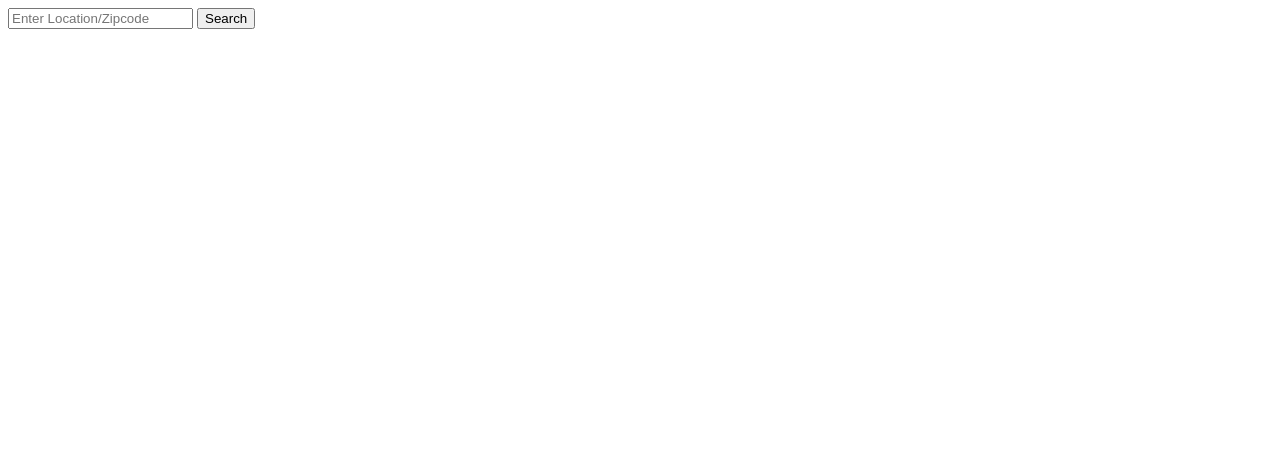
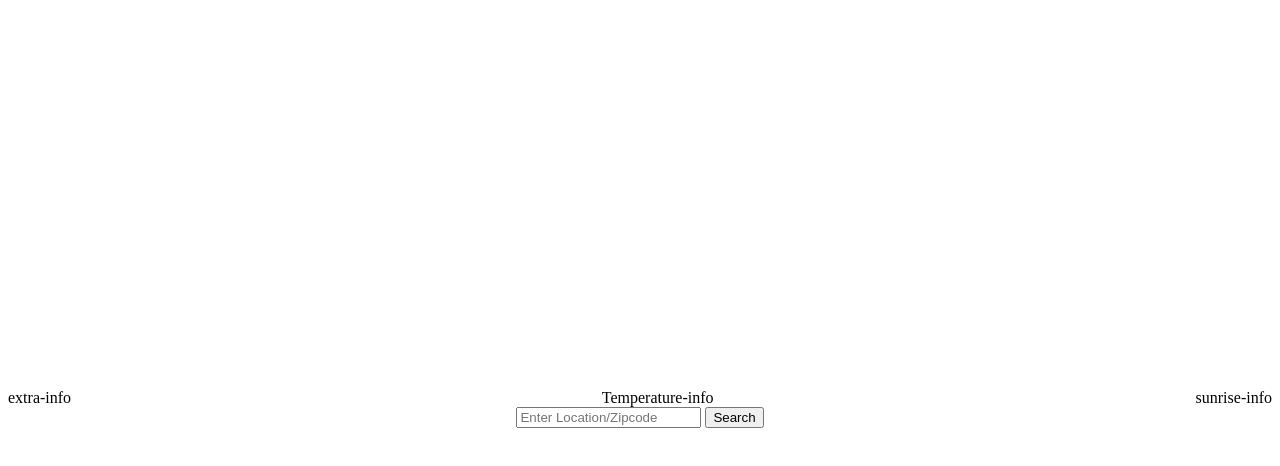
Before and after one commit to shoebham/Weather-App, a plain HTML site: page index.html in a window 1280 px wide. Drawn offline with Linux system fonts and the light colour scheme.

Commit message:
position styling

```diff
--- a/index.html
+++ b/index.html
@@ -11,18 +11,27 @@
 
     <div class="main">
         <div class="weather-search">
-            <input id="location-input" type="text" placeholder="Enter Location/Zipcode"/>
-            <button onclick="search()">Search</button>
+            <input id="location-input" class="location-search" type="text" placeholder="Enter Location/Zipcode"/>
+            <button id="location-search-btn" class="location-search" onclick="search()">Search</button>
         </div>
         <div class="weather-info">
-            <p id="temperature"></p>
-            <p id="location"></p>
-            <p id="description"></p>
-            <p id="humidity"></p>
-            <p id="pressure"></p>
-            <p id="sunrise"></p>
-            <p id="sunset"></p>
-            <p id="icon"></p>
+            <div class="extra-info info">
+                extra-info
+                <p id="humidity"></p>
+                <p id="pressure"></p>
+            </div>
+            <div class="temperature-info info">
+                Temperature-info
+                <p id="icon"></p>
+                <p id="temperature"></p>
+                <p id="location"></p>
+                <p id="description"></p>
+            </div>
+            <div class="sunrise-info info">
+                sunrise-info
+                <p id="sunrise"></p>
+                <p id="sunset"></p>
+            </div>
         </div>
     </div>
 </body>
--- a/style.css
+++ b/style.css
@@ -0,0 +1,40 @@
+html,body{
+    height:100%;
+     min-height:100%;
+}
+
+.main{
+    display: flex;
+    flex-direction: column;
+    justify-content: center;
+    height: 100%;
+}
+
+p{
+    display: block;
+    margin: 0;
+}
+.weather-search{
+    text-align: center;
+    order:2
+}
+
+.weather-info{
+    order: 1;
+    display: flex;
+    justify-content: space-between;
+}
+
+.extra-info{
+    flex-grow: 1;
+    flex-basis: 0;
+}
+
+.temperature-info{
+    flex-grow: 1;
+    flex-basis: 0;
+}
+
+.sunrise-info>p{
+    width: min-content;
+}
```
